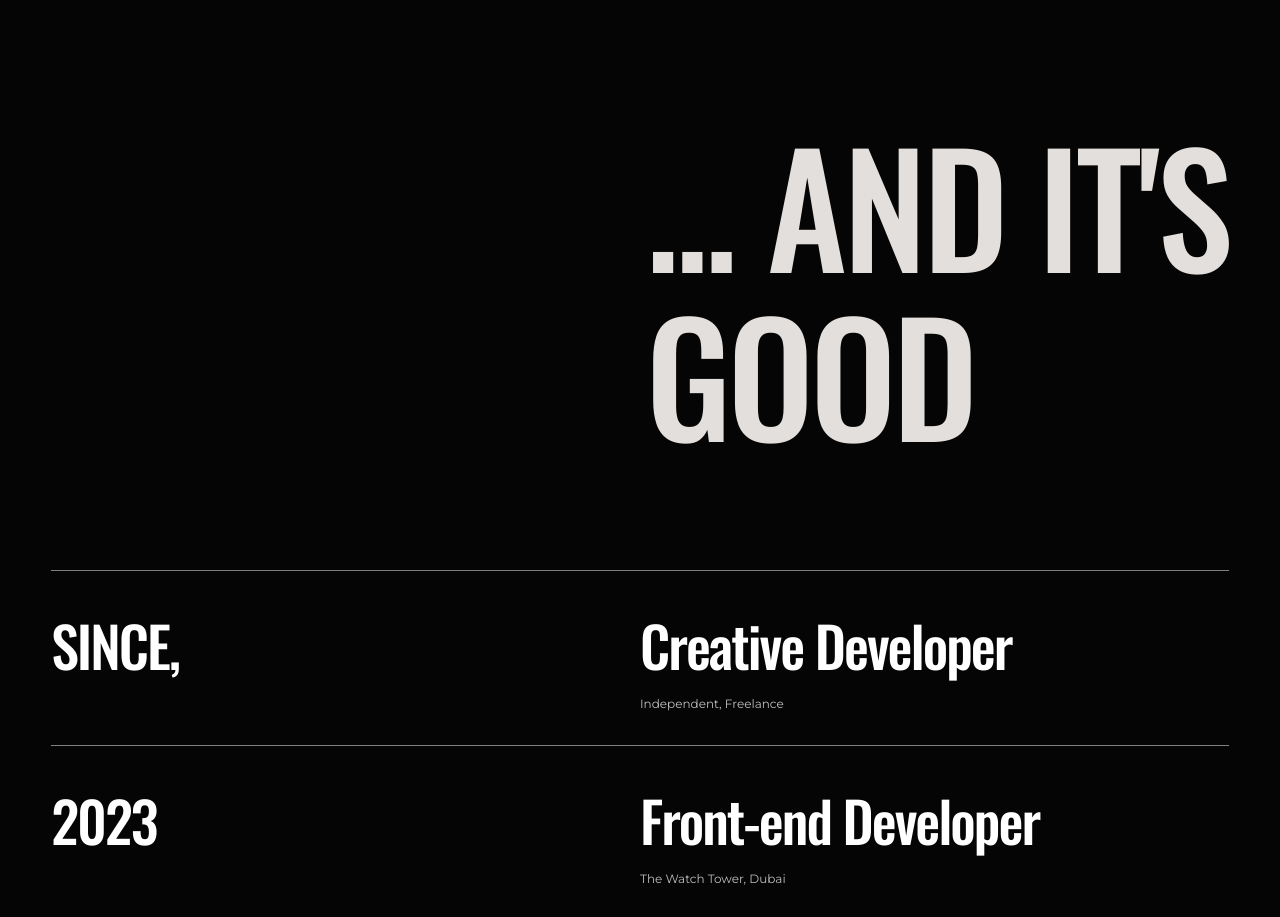
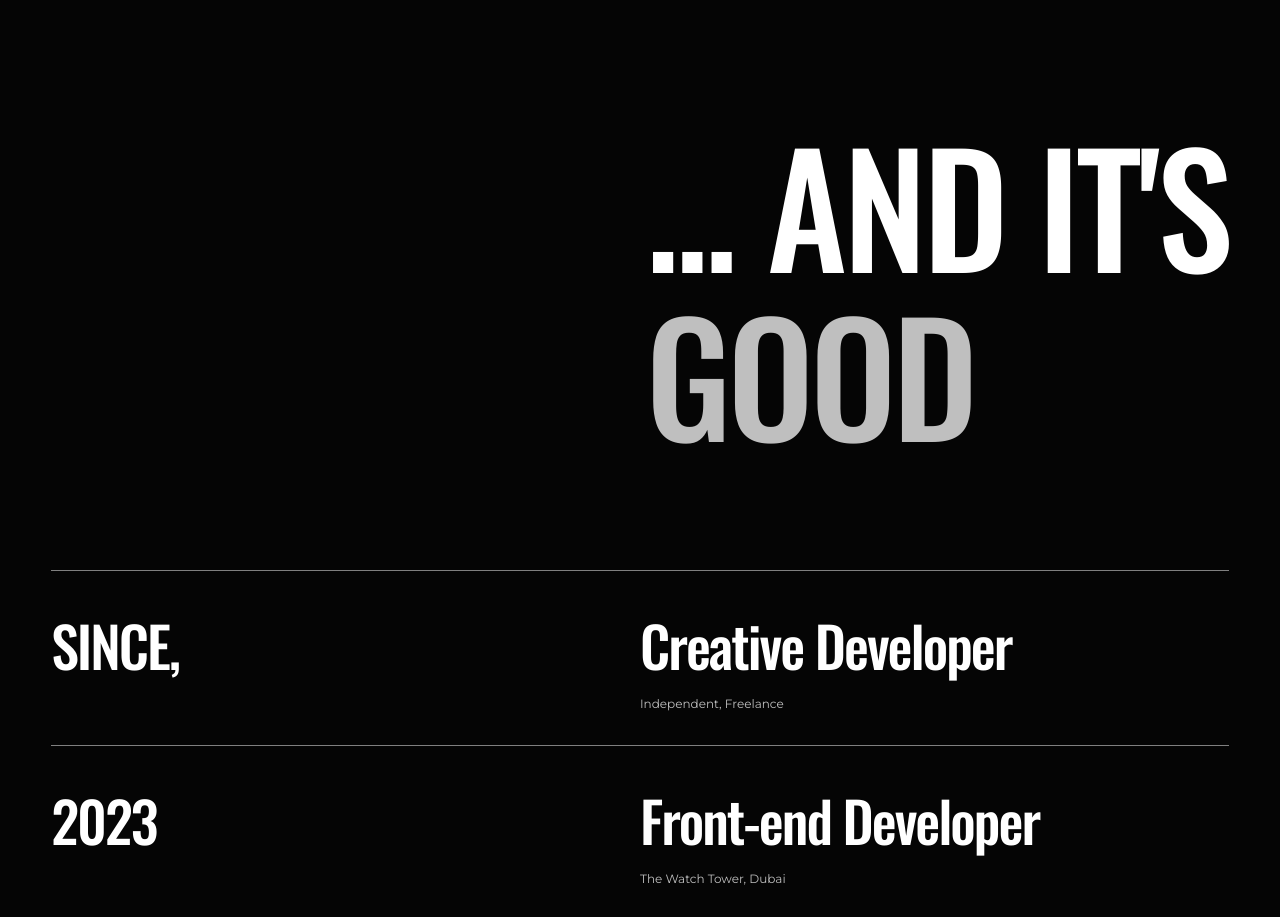
Before and after one commit to dannywarekuromo/dw-25, a plain HTML site: page index.html in a window 1280 px wide. Shown: the part 4280-5197 px from the top of the page. Drawn offline with nearby package versions, Linux system fonts and the light colour scheme.

Commit message:
html-css-js: intro animation alterations

```diff
--- a/index.html
+++ b/index.html
@@ -235,7 +235,7 @@
             <h2 class="intro-title intro-1 fit-content flex-column">
               <span class="fit-content intro-roll hover-anim">LET THERE</span>
               <span class="fit-content intro-roll hover-anim">BE</span>
-              <span class="intro-roll hover-anim">MOTION</span>
+              <span class="intro-slide hover-anim">MOTION</span>
             </h2>
           </div>
           <div class="animated-svg mask hover-fade">
@@ -280,7 +280,6 @@
           <div class="intro-2">
             <h3 class="intro-title fit-content flex-column">
               <span class="fit-content intro-roll-2 hover-anim">... AND IT'S</span>
-              <span class="fit-content intro-roll-2 hover-anim"></span>
               <span class="intro-roll-2 hover-anim">GOOD</span>
             </h3>
           </div>
--- a/src/scripts/main.js
+++ b/src/scripts/main.js
@@ -200,7 +200,6 @@ document.addEventListener("DOMContentLoaded", () => {
     })
   })
 
-
   gsap.from('.intro-roll', {
     scrollTrigger: {
       trigger: '.work',
@@ -210,7 +209,28 @@ document.addEventListener("DOMContentLoaded", () => {
     y: 50,
     duration: .5,
     stagger: .3
-  });
+  })
+
+  gsap.from('.intro-slide', {
+    scrollTrigger: {
+      trigger: '.intro-slide',
+      start: 'top 70%'
+    },
+    opacity: 0,
+    x: -50,
+    duration: .3
+  })
+
+  gsap.from('.intro-roll-2', {
+    scrollTrigger: {
+      trigger: '.intro-roll-2',
+      start: 'top 70%'
+    },
+    opacity: 0,
+    y: 50,
+    duration: .5,
+    stagger: .3
+  })
 
   gsap.utils.toArray('.period-roll').forEach((text) => {
     gsap.from(text, {
--- a/src/styles/style.css
+++ b/src/styles/style.css
@@ -709,15 +709,15 @@ p .slide-text-2 {
 
 
 
-.intro-roll:nth-child(1) {
+.intro-roll:nth-child(1), .intro-roll-2:nth-child(1) {
   color: var(--tint-1);
 }
 
-.intro-roll:nth-child(2) {
+.intro-roll:nth-child(2), .intro-roll-2:nth-child(2) {
   color: var(--tint-2);
 }
 
-.intro-roll:nth-child(3) {
+.intro-slide {
   color: var(--accent-clr);
   text-align: right;
 }
```
